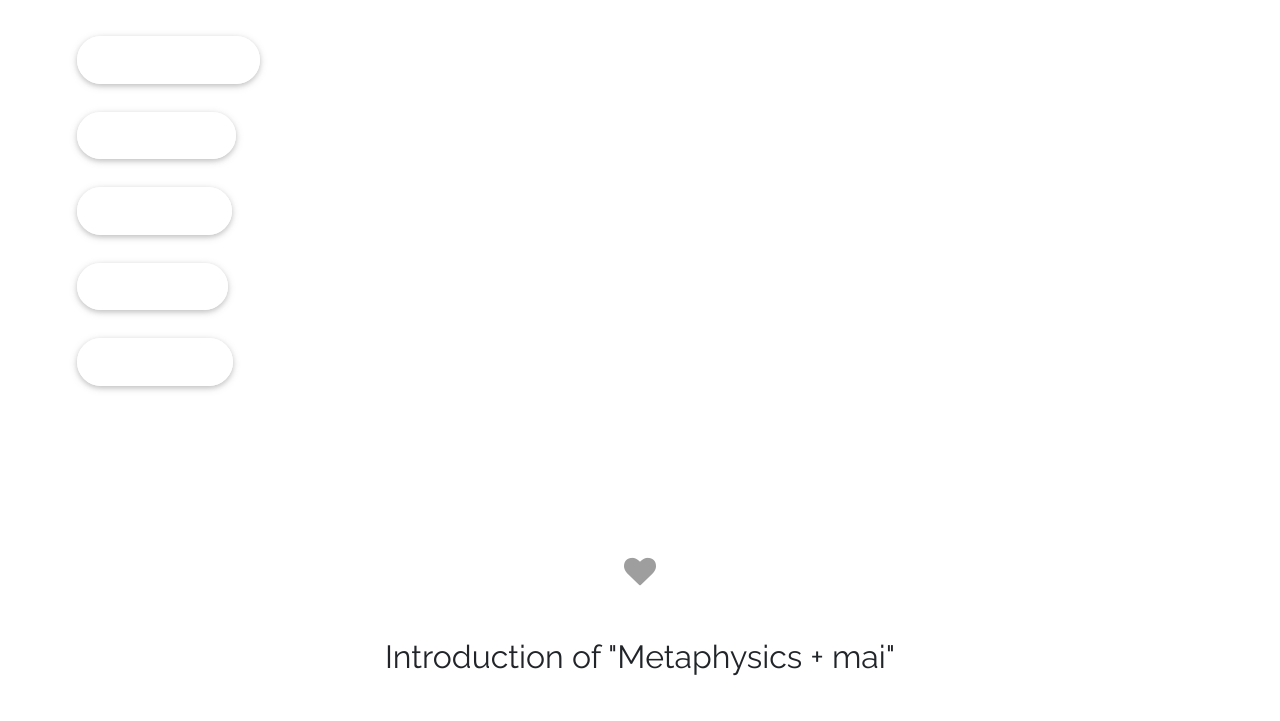
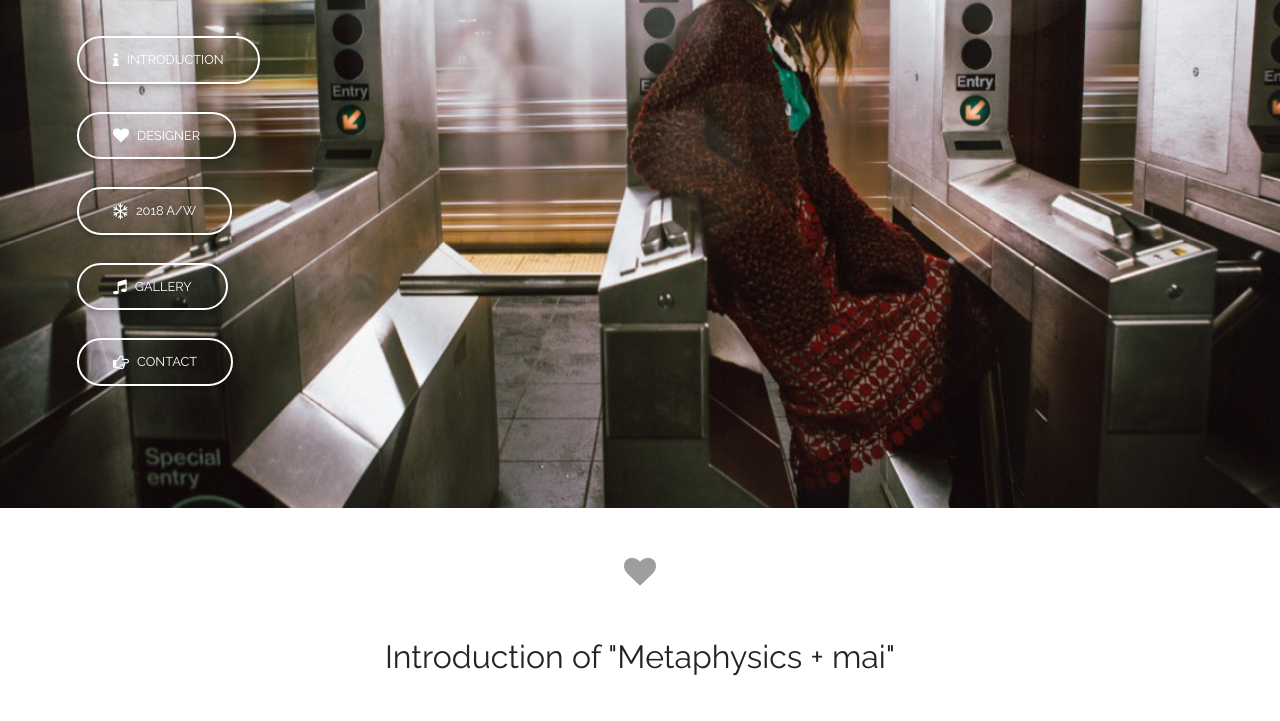
Before and after one commit to mai0627/website, a plain HTML site: page index.html in a window 1280 px wide. Shown: the part 292-1013 px from the top of the page. Drawn offline with nearby package versions, Linux system fonts and the light colour scheme; files whose address does not match are found by name; a web font is replaced by a local one.

Commit message:
Update css for bg image

```diff
--- a/css/style.css
+++ b/css/style.css
@@ -35,7 +35,7 @@ nav.shrink{
 /*Scroll Function + JS END*/
 
 #intro{
- background: url("img/sample.jpg");
+ background: url("../img/bg.jpg");
 
  /* Center and scale the image nicely */
  background-position: center;
```
